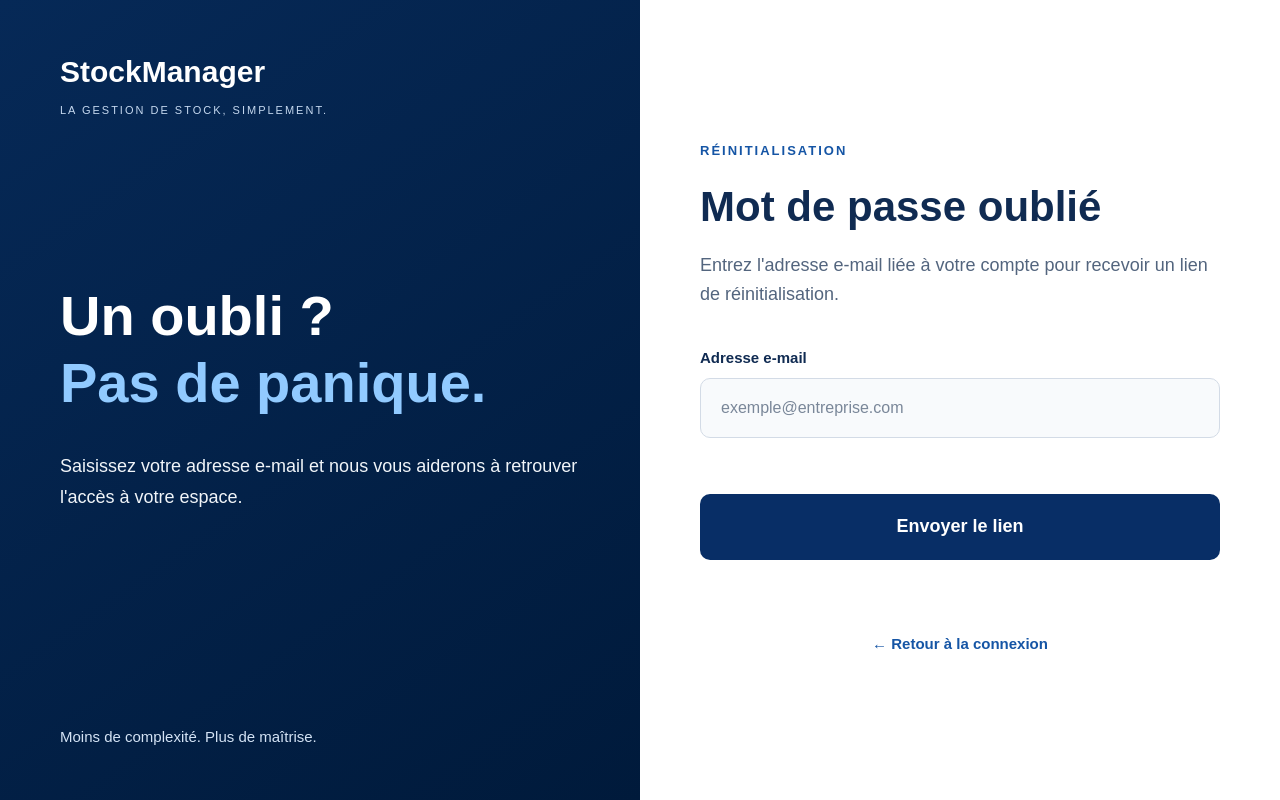
After one commit to aklimohand117-alt/Stockmanager, a PHP site: page /motdepasse-oublie.html in a window 1280 px wide. The commit adds this page. Run offline with PHP 8.4, Linux system fonts and the light colour scheme.

Commit message:
Connexion interactive, mot de passe oublié et affichage du mot de passe

```diff
--- a/connexion.html
+++ b/connexion.html
@@ -82,6 +82,7 @@
 
                     <div class="form-group">
                         <label for="password">Mot de passe</label>
+                        <div class="password-wrapper">
                             <input
                                 type="password"
                                 id="password"
@@ -89,6 +90,8 @@
                                 placeholder="Saisissez votre mot de passe"
                                 required
                             >
+                            <button type="button" class="toggle-password" id="toggle-password">Afficher</button>
+                        </div>
                         <div class="strength-bar">
                             <div id="strength-fill"></div>
                         </div>
--- /dev/null
+++ b/motdepasse-oublie.html
@@ -0,0 +1,85 @@
+<!DOCTYPE html>
+<html lang="fr">
+<head>
+    <meta charset="UTF-8">
+    <meta name="viewport" content="width=device-width, initial-scale=1.0">
+    <title>StockManager - Mot de passe oublié</title>
+    <link rel="stylesheet" href="connexion.css">
+</head>
+
+<body>
+
+    <main class="container">
+
+        <section class="left-panel">
+
+            <header class="logo">
+                <h2>StockManager</h2>
+                <p>LA GESTION DE STOCK, SIMPLEMENT.</p>
+            </header>
+
+            <div class="presentation">
+                <h1>
+                    Un oubli ?<br>
+                    <span>Pas de panique.</span>
+                </h1>
+
+                <p class="description">
+                    Saisissez votre adresse e-mail et nous vous aiderons
+                    à retrouver l'accès à votre espace.
+                </p>
+            </div>
+
+            <footer class="left-footer">
+                Moins de complexité. Plus de maîtrise.
+            </footer>
+
+        </section>
+
+        <section class="right-panel">
+
+            <div class="login">
+
+                <p class="label-top">RÉINITIALISATION</p>
+
+                <h2>Mot de passe oublié</h2>
+
+                <p class="intro">
+                    Entrez l'adresse e-mail liée à votre compte pour recevoir
+                    un lien de réinitialisation.
+                </p>
+
+                <form id="oubli-form" novalidate>
+
+                    <div class="form-group">
+                        <label for="email">Adresse e-mail</label>
+                        <input
+                            type="email"
+                            id="email"
+                            name="email"
+                            placeholder="exemple@entreprise.com"
+                            required
+                        >
+                        <p class="message" id="email-message"></p>
+                    </div>
+
+                    <button type="submit">Envoyer le lien</button>
+
+                </form>
+
+                <p class="confirmation" id="confirmation"></p>
+
+                <div class="help">
+                    <a href="connexion.html">← Retour à la connexion</a>
+                </div>
+
+            </div>
+
+        </section>
+
+    </main>
+
+    <script src="oubli.js"></script>
+
+</body>
+</html>
--- /dev/null
+++ b/oubli.js
@@ -0,0 +1,46 @@
+
+const form = document.getElementById("oubli-form");
+const emailInput = document.getElementById("email");
+const emailMessage = document.getElementById("email-message");
+const confirmation = document.getElementById("confirmation");
+
+
+const emailRegex = /^[^\s@]+@[^\s@]+\.[^\s@]{2,}$/;
+
+
+emailInput.addEventListener("input", function () {
+    const valeur = emailInput.value.trim();
+
+    if (valeur === "") {
+        emailMessage.textContent = "";
+        emailInput.className = "";
+    } else if (emailRegex.test(valeur)) {
+        emailMessage.textContent = "Adresse e-mail valide";
+        emailMessage.className = "message success";
+        emailInput.className = "valid";
+    } else {
+        emailMessage.textContent = "Format invalide (ex : nom@entreprise.com)";
+        emailMessage.className = "message error";
+        emailInput.className = "invalid";
+    }
+});
+
+
+form.addEventListener("submit", function (event) {
+    event.preventDefault();
+
+    const email = emailInput.value.trim();
+
+    if (!emailRegex.test(email)) {
+        emailMessage.textContent = "Entrez une adresse e-mail valide";
+        emailMessage.className = "message error";
+        emailInput.className = "invalid";
+        return;
+    }
+
+
+    confirmation.textContent =
+        "Si un compte existe pour " + email +
+        ", un lien de réinitialisation vient d'être envoyé.";
+    confirmation.className = "confirmation visible";
+});
```
Also changed, not shown: connexion.css (+53 -1 lines), connexion.js (+12 -3 lines). Lines whose indentation alone changed are shown as unchanged.
